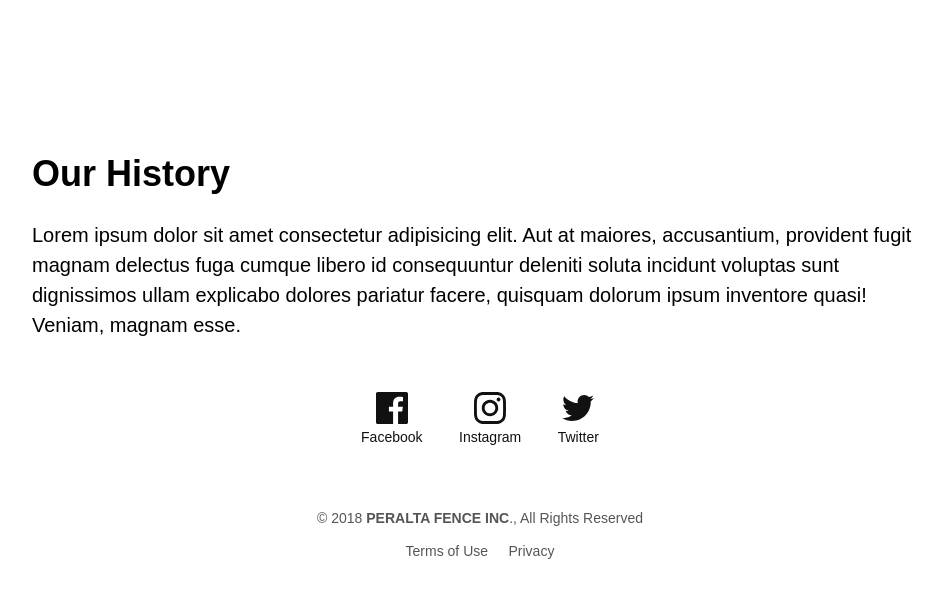
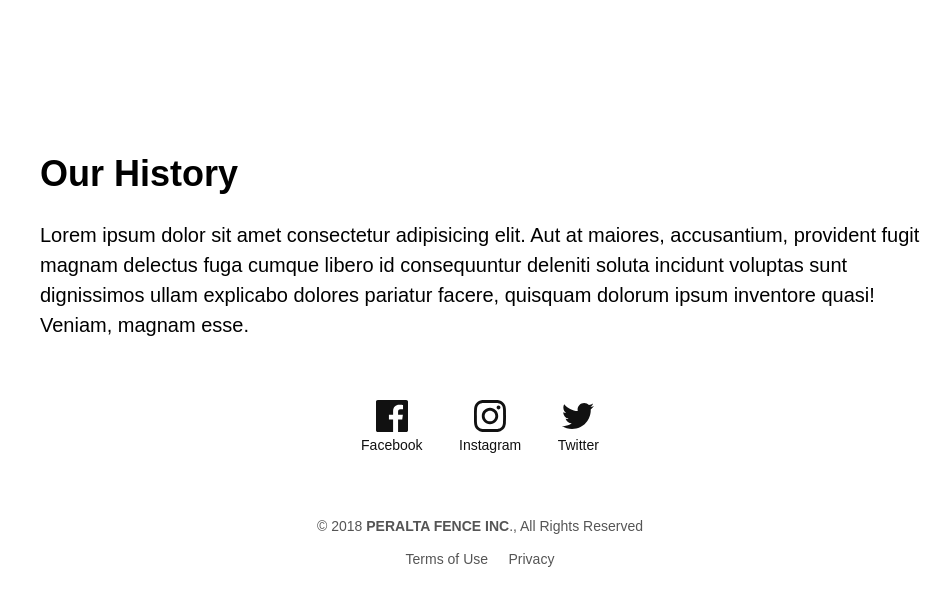
Before and after one commit to wilton-cruz/supreme-happiness, a Flask app: page /about/ in a window 1280 px wide. Shown: the part 435-1036 px from the top of the page, without its empty margins (160-1111 px from the left). Before the commit the page ends 994 px from the top, so only its background shows below. Run offline with Flask 2, Linux system fonts and the light colour scheme.

Commit message:
About page fixtures

```diff
--- a/templates/about.html
+++ b/templates/about.html
@@ -3,13 +3,13 @@
 
 {% block content %}
 <section class="avenir pt5-ns pt2-m w-100 flex flex-wrap flex-cloumn-ns items-center">
-  <img class="w-40-ns w-100-m h-25 center" src="{{ url_for('static', filename='img/family.jpg') }}" alt="avatar image">
+  <img class="w-40-ns w-100-m center" src="{{ url_for('static', filename='img/family.jpg') }}" alt="avatar image">
   <div class="pa2 w-40-ns w-80-m center">
   <h1 class="f2 lh-title">meet the peralta's family</h1>
   <p class="f4 lh-copy">Lorem ipsum dolor sit amet consectetur adipisicing elit. Laudantium eos minus laborum reprehenderit sunt quasi molestiae odio saepe maxime sint corrupti iusto dolores commodi voluptate, asperiores labore dolorem. Aperiam, ipsum.</p>
 </div>
 
-<div class="w-80-m w-70-l w-60-ns center pt3-ns pt6-l">
+<div class="w-80-m w-70-l w-60-ns center pa2 pt3-ns pt6-l">
   <h1 class="f2 lh-title">Our History</h1>
   <p class="f4 lh-copy">Lorem ipsum dolor sit amet consectetur adipisicing elit. Aut at maiores, accusantium, provident fugit magnam delectus fuga cumque libero id consequuntur deleniti soluta incidunt voluptas sunt dignissimos ullam explicabo dolores pariatur facere, quisquam dolorum ipsum inventore quasi! Veniam, magnam esse.</p>
 </div>
```
